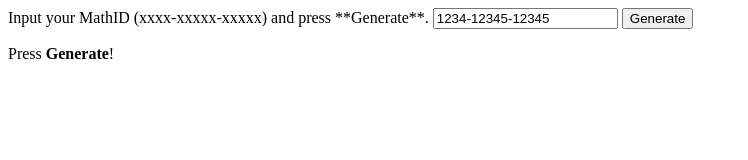
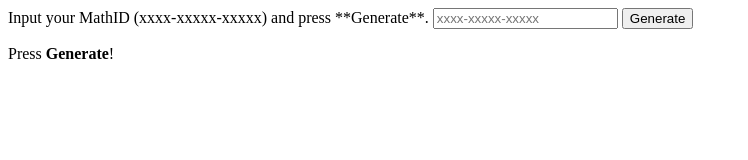
Before and after one commit to math-gout/math-gout.github.io, a plain HTML site: page mathematica12-keygen/index.html in a window 1280 px wide. Shown: the whole page, without its empty margins (0-748 px from the left). Drawn offline with Linux system fonts and the light colour scheme.

Commit message:
Update index.html

```diff
--- a/mathematica12-keygen/index.html
+++ b/mathematica12-keygen/index.html
@@ -3,7 +3,7 @@
 
 	Input your MathID (xxxx-xxxxx-xxxxx) and press **Generate**.
 
-	<input type="text" id="mathId" placeholder="xxxx-xxxxx-xxxxx" value="1234-12345-12345" />
+	<input type="text" id="mathId" placeholder="xxxx-xxxxx-xxxxx" />
 
 	<button id="generate" class="btn btn--primary">Generate</button>
 
```
